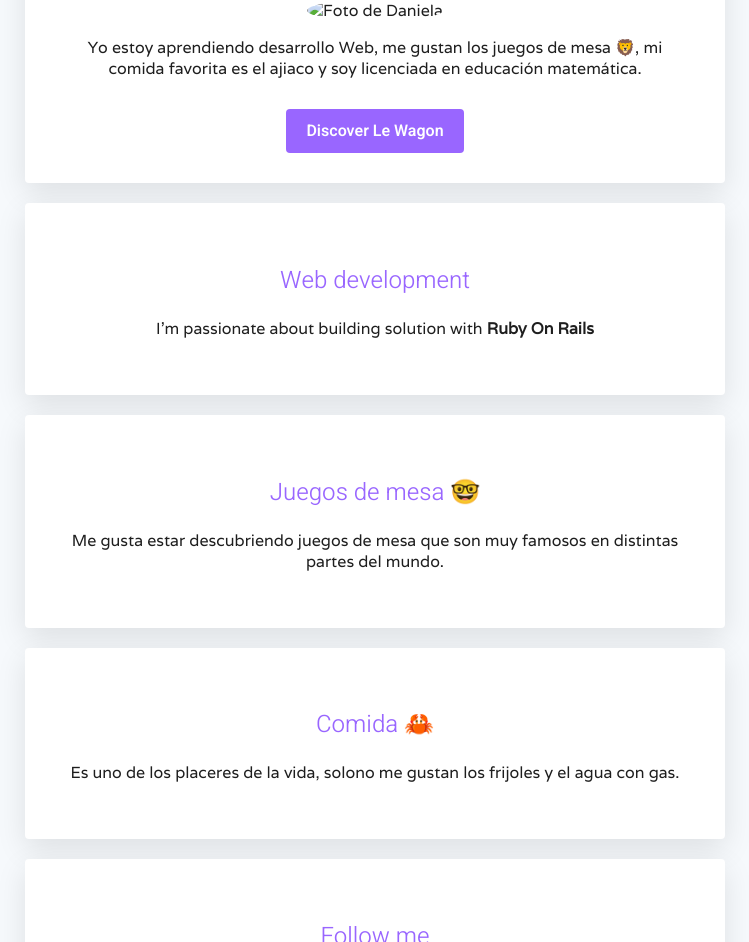
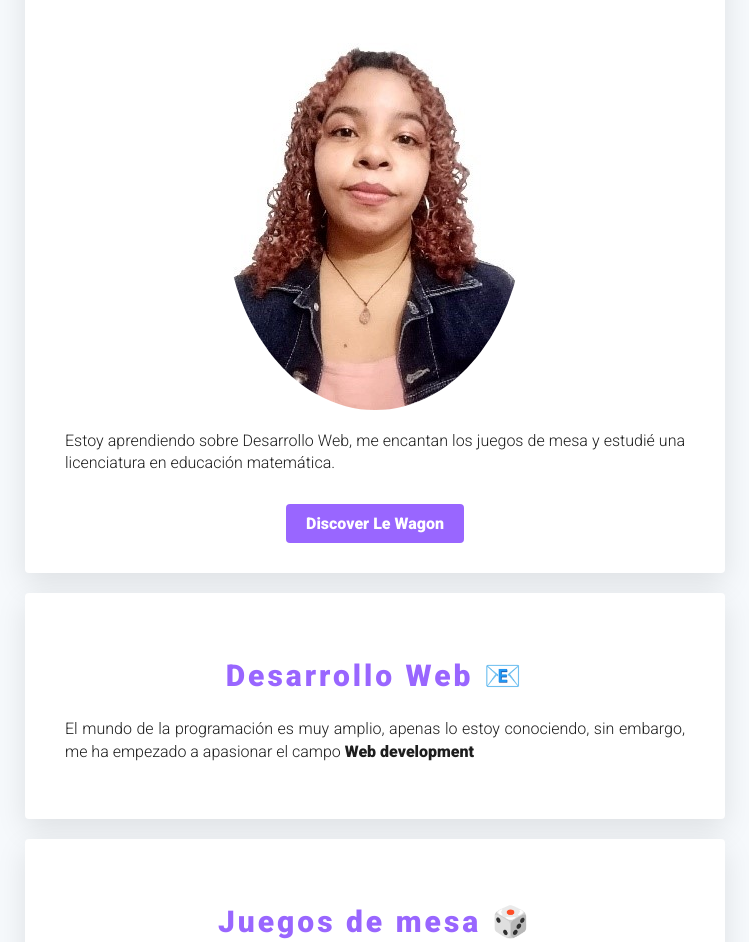
Before and after one commit to danivm22/my-profile, a plain HTML site: page index.html in a window 1280 px wide. Shown: the part 150-1092 px from the top of the page, without its empty margins (265-1014 px from the left). Drawn offline with Linux system fonts and the light colour scheme.

Commit message:
Mi perfil

```diff
--- a/index.html
+++ b/index.html
@@ -7,45 +7,61 @@
 	<script src="https://kit.fontawesome.com/bf937a9aef.js" crossorigin="anonymous"></script>
 	<link rel="preconnect" href="https://fonts.googleapis.com">
 	<link rel="preconnect" href="https://fonts.gstatic.com" crossorigin>
-	<link href="https://fonts.googleapis.com/css2?family=Heebo:wght@300;600&family=Varela&display=swap" rel="stylesheet">
+	<link href="https://fonts.googleapis.com/css2?family=Roboto:ital,wght@0,300;0,900;1,500&display=swap" rel="stylesheet">
 	<link rel="stylesheet" href="style.css"  type="text/css">
 
 </head>
 <body>
 	<div class="container">
 		<div id="introduction" class="card-white">
-			<h1>Hello, I'm Daniela 😁</h1>
-			<img class="img-circle" src="Images/foto documento.jpg" alt="Foto de Daniela">
+			<h1>¡Hola! Soy Daniela &#x1F469;</h1>
+			<img class="img-circle" src="Images/profile-picture.jpg" alt="Foto de Daniela">
 			<p>
-				Yo estoy aprendiendo desarrollo Web, me gustan los juegos de mesa 🦁, mi comida favorita es el ajiaco y soy licenciada en educación matemática.
+				Estoy aprendiendo sobre Desarrollo Web,	me encantan los juegos de mesa
+				y estudié una licenciatura en educación matemática.
 			</p>
 			<a class="btn-purple" href="#">Discover Le Wagon</a>
 		</div>
 		<div class="card-white">
-			<h2>Web development</h2>
+			<h2>Desarrollo Web &#x1f4e7;</h2>
 			<p>
-				I'm passionate about building solution with <strong>Ruby On Rails</strong>
+				El mundo de la programación es muy amplio, apenas lo estoy conociendo, sin embargo,
+				me ha empezado a apasionar el campo <strong>Web development</strong>
 			</p>
 		</div>
 		<div class="card-white">
-			<h2>Juegos de mesa &#129299;</h2>
+			<h2>Juegos de mesa &#x1f3b2;</h2>
 			<p>
-			Me gusta estar descubriendo juegos de mesa que son muy famosos en distintas partes del mundo.
+			Mi juego favorito se llama <strong>Cubirds</strong>, es un juego de cartas con el objetivo
+			de formar la mayoria de bandadas de pájaros.
 		</p>
 
 		</div>
 		<div class="card-white">
-			<h2>Comida &#129408;</h2>
+			<h2>Educación &#x1F3EB;</h2>
 			<p>
-				Es uno de los placeres de la vida, solono me gustan los frijoles y el agua con gas.
+				Me identifico con la frase expresada por Paulo Freire "Enseñar no es transferir conocimiento,
+				sino crear las posibilidades para su producción o su construcción. Quien enseña aprende
+				al enseñar y quien enseña aprende a aprender". Ser profesora me permite aprender de los otros
+				y aporta a mi construcción como ser humano.
 			</p>
 		</div>
 		<div class="card-white">
-			<h2>Follow me</h2>
+			<h2>Follow me &#x1f575;</h2>
 			<ul class="list-inline">
 				<li>
 					<a href="https://web.facebook.com/?_rdc=1&_rdr">
 						<i class="fa-brands fa-facebook-square"></i>
+					</a>
+				</li>
+				<li>
+					<a href="https://github.com/danivm22">
+						<i class="fa-brands fa-github-square"></i>
+					</a>
+				</li>
+				<li>
+					<a href="https://www.linkedin.com/in/daniela-vergara-martinez-107535a3/">
+						<i class="fa-brands fa-linkedin"></i>
 					</a>
 				</li>
 			</ul>
--- a/style.css
+++ b/style.css
@@ -1,21 +1,26 @@
 body {
 	background-color: rgb(246, 249, 252);
 	color: rgb(30,30,30);
-	font-family: 'Varela', sans-serif;
+	font-family: 'Roboto', sans-serif;
 }
 h1,h2,a{
-	font-family: 'Heebo', sans-serif;
+	font-family: 'Roboto', sans-serif;
 }
 h1{
 	color:  rgb(10, 37, 64);
 	font-weight: 900;
 	letter-spacing: 5px;
-	font-size: 32px;
+	font-size: 40px;
 }
 h2{
-	font-size: 24px;
+	font-size: 30px;
 	color: #9966FF;
-	font-weight: lighter;
+	font-weight: bold;
+	letter-spacing: 3px;
+}
+p{
+	line-height: 1.4;
+	text-align: justify;
 }
 a{
 	text-decoration: none;
```
Also changed, not shown: 1 other file.
